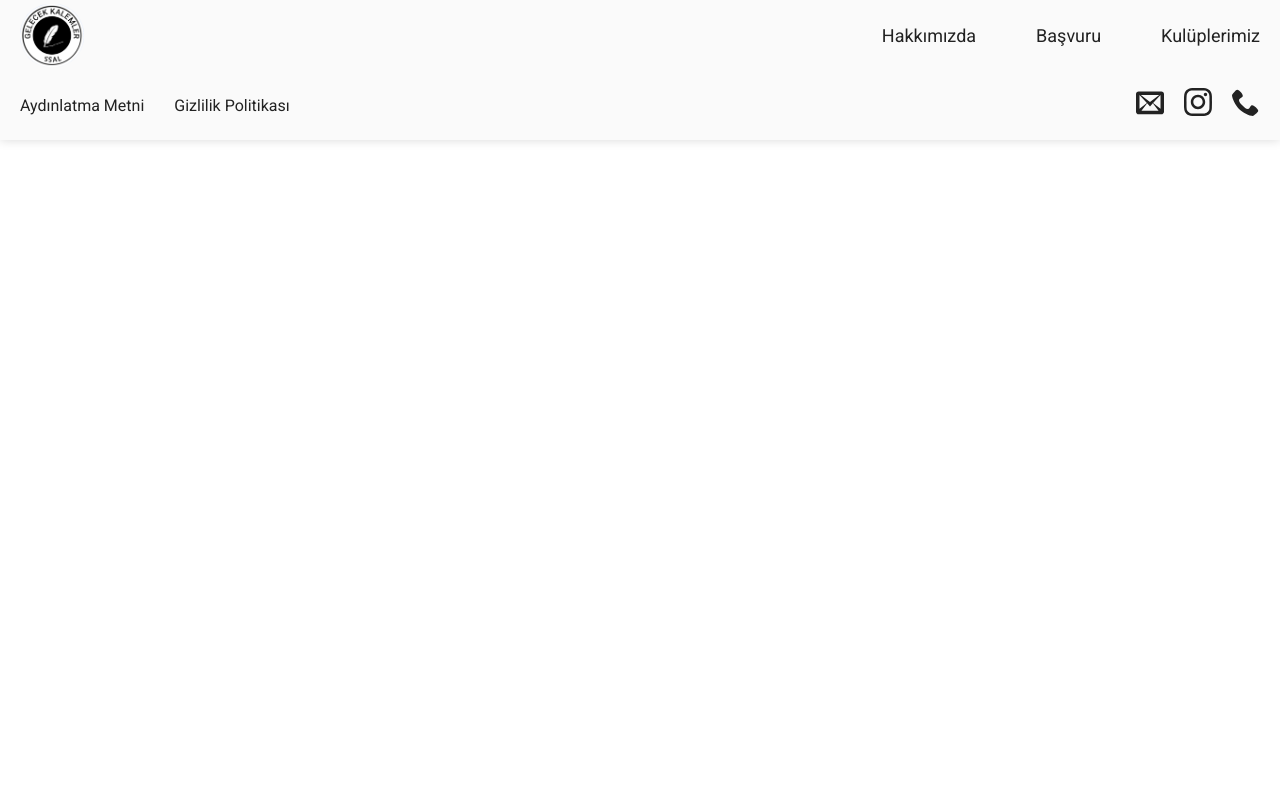
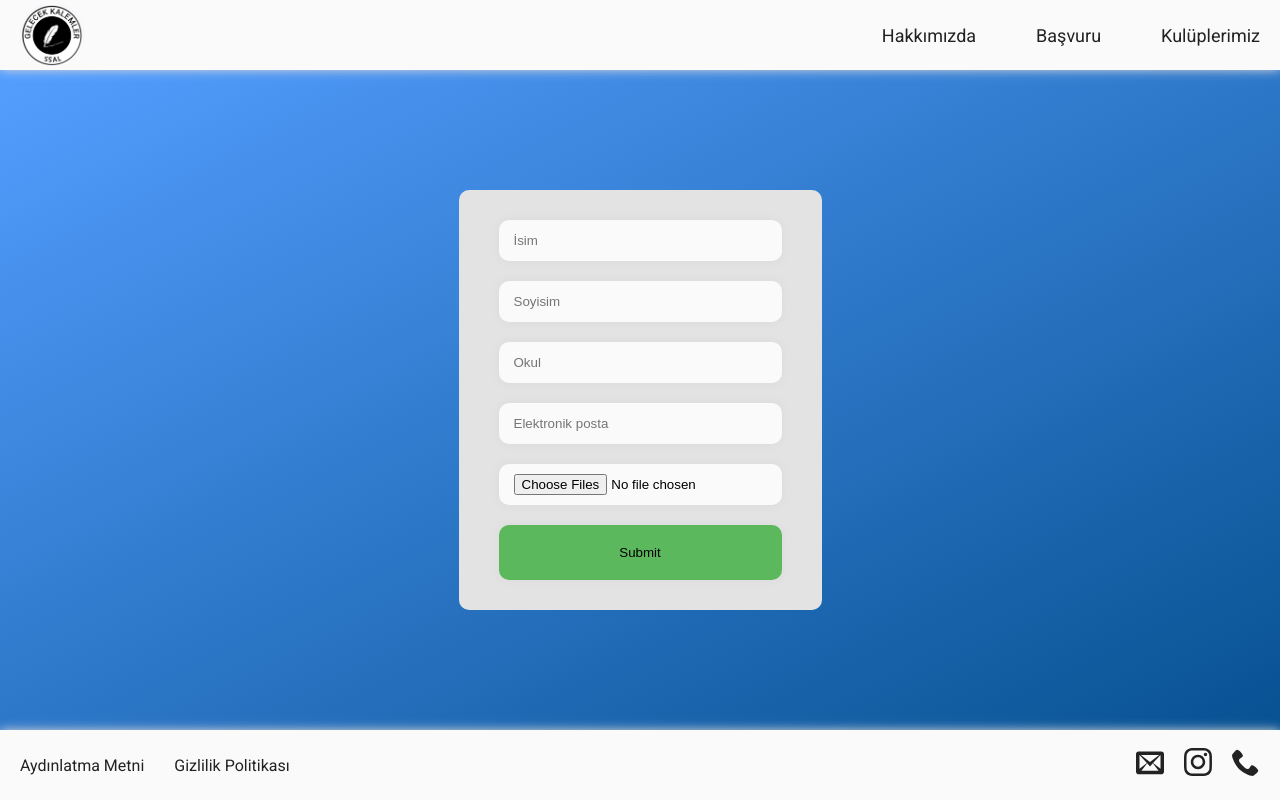
Before and after one commit to BabelSoftware/Theater-Club, a Django app: template theaterclub/templates/application.html in a window 1280 px wide. Run offline with Django 4.2, Linux system fonts and the light colour scheme; the template is opened without the code that fills it, so the values that code supplies are empty.

Commit message:
Added applicaton.html
WIP

```diff
--- a/theaterclub/static/styles/css/style.css
+++ b/theaterclub/static/styles/css/style.css
@@ -4,6 +4,7 @@
   box-sizing: border-box;
   margin: 0;
   padding: 0;
+  border: none;
 }
 
 html {
@@ -37,6 +38,7 @@ svg {
   flex-direction: row;
   justify-content: space-between;
   align-items: center;
+  box-shadow: 0 0 1rem 0 #d9d9d9;
 }
 .header__logo {
   height: 90%;
@@ -176,3 +178,35 @@ svg {
   color: #12436f;
   transition: all 0.3s ease-in-out;
 }
+
+.section-application {
+  width: 100%;
+  height: calc(100vh - 14rem);
+  background-image: linear-gradient(to right bottom, #549eff, #075192);
+  display: flex;
+  flex-direction: column;
+  align-items: center;
+  justify-content: center;
+  gap: min(2rem, 2vmax);
+}
+
+.application-form {
+  display: grid;
+  grid-template-rows: repeat(5, 1.5fr) 2fr;
+  row-gap: 2rem;
+  background-color: #e3e3e3;
+  border-radius: 1rem;
+  padding-block: 3rem;
+  padding-inline: 4rem;
+}
+.application-form__input {
+  border-radius: 1rem;
+  background-color: #fafafa;
+  padding-block: 1rem;
+  padding-inline: 1.5rem;
+  box-shadow: 0 0 1rem 0 #d9d9d9;
+}
+
+.submit-btn {
+  background-color: #5cb85c;
+}
--- a/theaterclub/static/styles/scss/base/_base.scss
+++ b/theaterclub/static/styles/scss/base/_base.scss
@@ -4,6 +4,7 @@
   box-sizing: border-box;
   margin: 0;
   padding: 0;
+  border: none;
 }
 
 html {
--- a/theaterclub/static/styles/scss/base/_variables.scss
+++ b/theaterclub/static/styles/scss/base/_variables.scss
@@ -15,6 +15,11 @@ $colours: (
   "grey-dark-2": #555,
   "grey-dark-3": #444,
   "grey-dark-4": #333,
+
+  "success": #5cb85c,
+  "info": #5bc0de,
+  "warning": #f0ad4e,
+  "danger": #d9534f,
 );
 
 $font-sizes: (
--- a/theaterclub/static/styles/scss/component/_footer.scss
+++ b/theaterclub/static/styles/scss/component/_footer.scss
@@ -22,7 +22,7 @@
       transition: all 0.3s ease-in-out;
     }
 
-    &-link:hover{
+    &-link:hover {
       color: map-get($colours, primary);
     }
   }
--- a/theaterclub/static/styles/scss/component/_header.scss
+++ b/theaterclub/static/styles/scss/component/_header.scss
@@ -8,6 +8,7 @@
   flex-direction: row;
   justify-content: space-between;
   align-items: center;
+  box-shadow: 0 0 1rem 0 map-get($colours, grey-light-2);
 
   &__logo {
     height: 90%;
--- a/theaterclub/static/styles/scss/main.scss
+++ b/theaterclub/static/styles/scss/main.scss
@@ -5,3 +5,4 @@
 @import "component/footer";
 
 @import "pages/landing";
+@import "pages/application";
--- /dev/null
+++ b/theaterclub/static/styles/scss/pages/_application.scss
@@ -0,0 +1,36 @@
+.section-application {
+  width: 100%;
+  height: calc(100vh - 14rem);
+  background-image: linear-gradient(
+    to right bottom,
+    map-get($colours, primary-light),
+    map-get($colours, primary)
+  );
+  display: flex;
+  flex-direction: column;
+  align-items: center;
+  justify-content: center;
+  gap: min(2rem, 2vmax);
+}
+
+.application-form {
+  display: grid;
+  grid-template-rows: repeat(5, 1.5fr) 2fr;
+  row-gap: 2rem;
+  background-color: #e3e3e3;
+  border-radius: 1rem;
+  padding-block: 3rem;
+  padding-inline: 4rem;
+
+  &__input {
+    border-radius: 1rem;
+    background-color: map-get($colours, light);
+    padding-block: 1rem;
+    padding-inline: 1.5rem;
+    box-shadow: 0 0 1rem 0 map-get($colours, grey-light-2);
+  }
+}
+
+.submit-btn {
+  background-color: map-get($colours, success);
+}
--- a/theaterclub/templates/application.html
+++ b/theaterclub/templates/application.html
@@ -1,4 +1,21 @@
-{% extends 'base.html' %}
-{% block main %}
-
+{% extends 'base.html' %} {% block main %}
+<section class="section-application">
+  <form class="application-form" action="application.html">
+    <input class="application-form__input" type="text" placeholder="İsim" />
+    <input class="application-form__input" type="text" placeholder="Soyisim" />
+    <input class="application-form__input" type="text" placeholder="Okul" />
+    <input
+      class="application-form__input"
+      type="email"
+      placeholder="Elektronik posta"
+    />
+    <input
+      class="application-form__input"
+      type="file"
+      accept=".pdf, .doc,"
+      multiple
+    />
+    <input class="application-form__input submit-btn" type="submit" />
+  </form>
+</section>
 {% endblock main %}
--- a/theaterclub/website/urls.py
+++ b/theaterclub/website/urls.py
@@ -3,4 +3,5 @@ from . import views
 
 urlpatterns = [
     path('', views.index, name = 'index'),
+    path('application', views.application)
 ]
--- a/theaterclub/website/views.py
+++ b/theaterclub/website/views.py
@@ -3,3 +3,6 @@ from django.shortcuts import render
 # Create your views here.
 def index(request):
   return render(request, 'index.html')
+
+def application(request):
+  return render(request, 'application.html')
```
